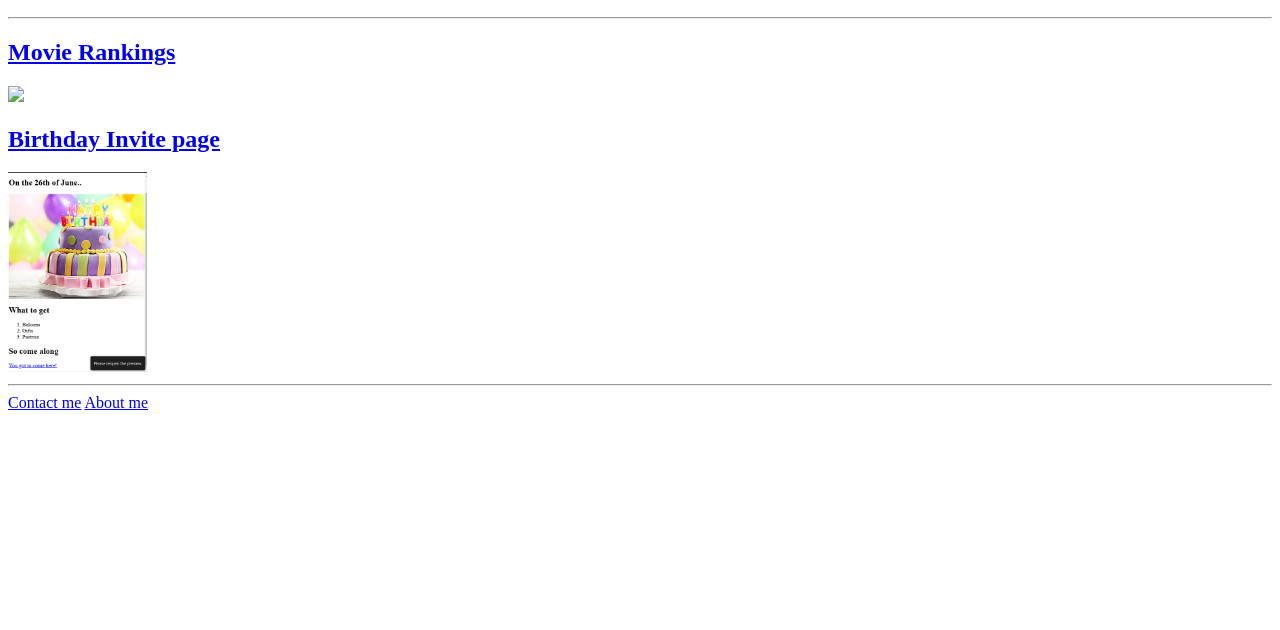
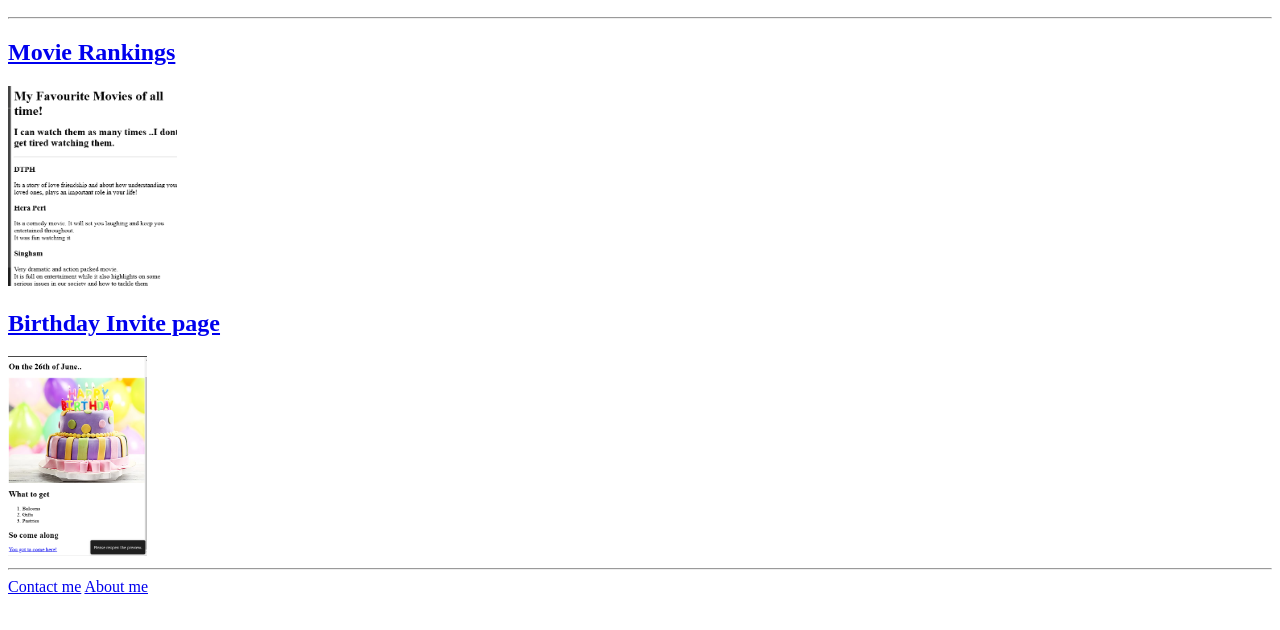
Before and after one commit to deepal26/HTML-portfolio, a plain HTML site: page index.html in a window 1280 px wide. Shown: the part 110-740 px from the top of the page. Drawn offline with Linux system fonts and the light colour scheme.

Commit message:
Update index.html

```diff
--- a/index.html
+++ b/index.html
@@ -12,7 +12,7 @@
    <hr />
     <h2><a href="./public/movie-ranking.html"> Movie Rankings</a>
     </h2>
-        <img src="./assets/images/movshot.png/" height ="200" />
+        <img src="./assets/images/movshot.png" height ="200" />
     <br/>
     <h2> <a href="./public/birthday-invite.html"> Birthday Invite page </a> </h2>
     <img src="./assets/images/bday scrshot.png" height ="200" />
```
